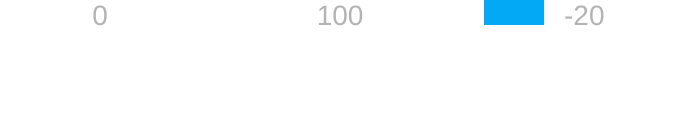
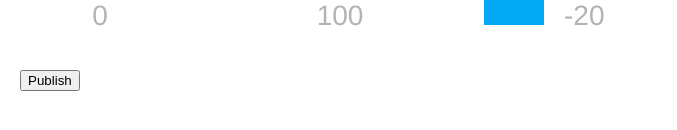
Before and after one commit to huuvinhnguyen/alocoap, a website: page public/dht_css/index.html in a window 1280 px wide. Shown: the part 362-492 px from the top of the page, without its empty margins (0-677 px from the left). Drawn offline with Linux system fonts and the light colour scheme.

Commit message:
add button

```diff
--- a/public/dht_css/app.js
+++ b/public/dht_css/app.js
@@ -44,7 +44,6 @@ function refresh() {
 	xmlHttp.open("GET", "data", true);
 	xmlHttp.send();
 }
-
 var tempGauge = createVerGauge('temp', -20, 60, ' °C').setVal(0).setColor(getTempColor(0));
 var humGauge = createRadGauge('hum', 0, 100, '%').setVal(80).setColor(getHumColor(80));
 
@@ -59,3 +58,7 @@ websocket.onmessage = function (evt) {
  tempGauge.setVal(obj.temperature).setColor(getTempColor(obj.temperature));
  humGauge.setVal(obj.humidity).setColor(getHumColor(obj.humidity));
 };
+
+function publishAction() {
+	alrt("Published");
+}
--- a/public/dht_css/index.html
+++ b/public/dht_css/index.html
@@ -19,6 +19,7 @@
 		</div>
 	</div>
 
+	<button id="publish" onclick="publishAction">Publish</button>
 
 	<script src="gauges.js"></script>
 	<script src="app.js"></script>
```
